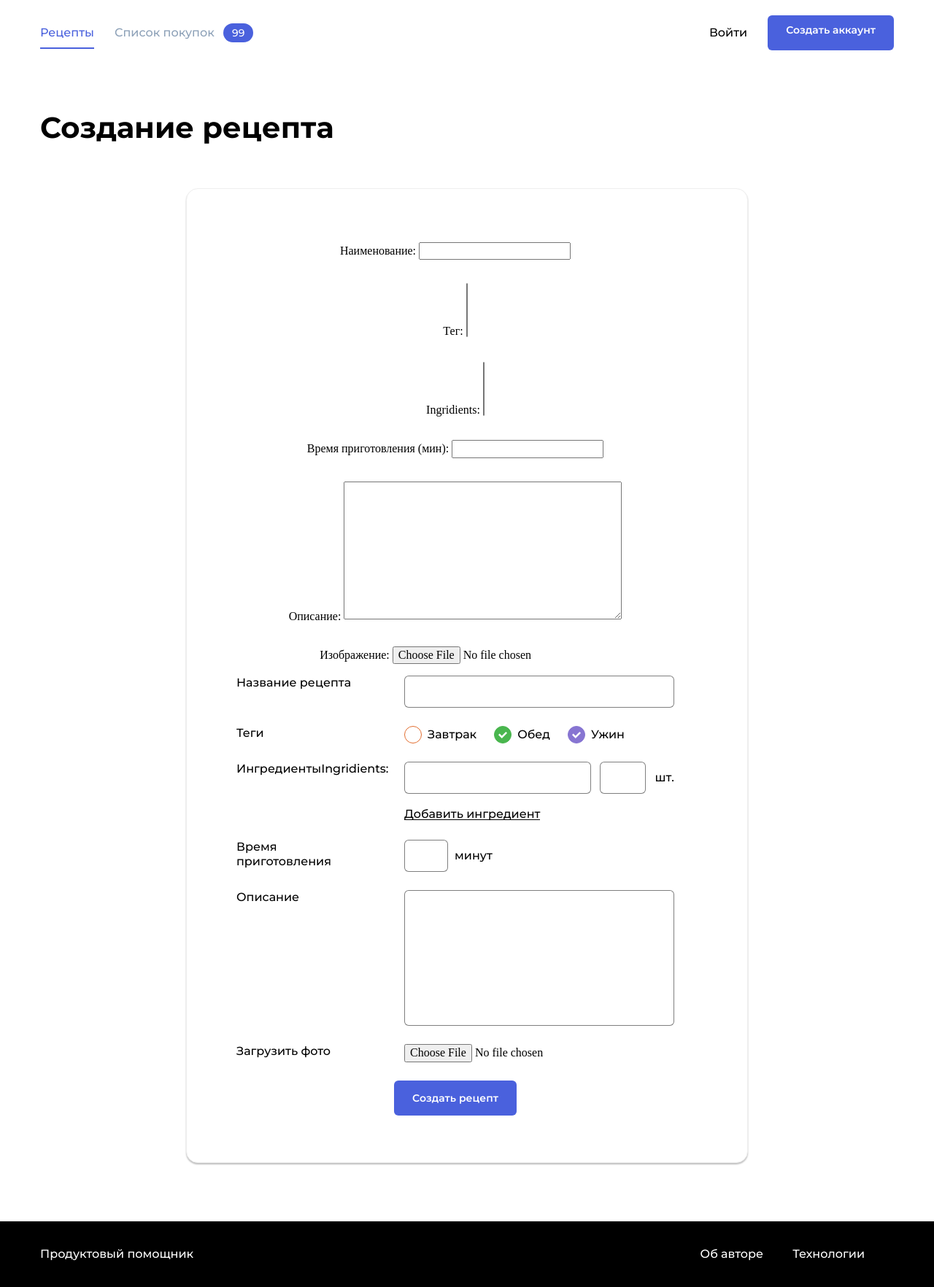
After one commit to AlexeyPeresypkin/foodgram, a Django app: page /recipe/new/ in a window 1280 px wide. The commit adds this page. Shown: the whole page at 73% size. Run offline with Django 4.2, Linux system fonts and the light colour scheme; data that the repository does not hold is empty.

Commit message:
Start to create reciper_create form/views

```diff
--- a/recipes/models.py
+++ b/recipes/models.py
@@ -108,7 +108,7 @@ class Recipe(models.Model):
         super().save(force_insert, force_update, using, update_fields)
 
     def get_absolute_url(self):
-        return reverse('recipe-detail', kwargs={'pk': self.pk})
+        return reverse('recipe_detail', kwargs={'pk': self.pk})
 
 
 class RecipeIngredient(models.Model):
--- a/recipes/templates/includes/nav.html
+++ b/recipes/templates/includes/nav.html
@@ -9,7 +9,7 @@
 
                     <li class="nav__item"><a href="#" class="nav__link link">Мои
                         подписки</a></li>
-                    <li class="nav__item"><a href="#" class="nav__link link">Создать
+                    <li class="nav__item"><a href="{% url 'recipe_create' %}" class="nav__link link">Создать
                         рецепт</a></li>
                     <li class="nav__item"><a href="#" class="nav__link link">Избранное</a>
                     </li>
--- a/recipes/templates/includes/recipe_card.html
+++ b/recipes/templates/includes/recipe_card.html
@@ -1,13 +1,13 @@
 <div class="card" data-id="120">
             {% load thumbnail %}
             {% thumbnail recipe.image "364x240" crop="center" upscale=True as im %}
-                <a href="{% url 'recipe-detail' recipe.pk %}" class="link" target="_blank"><img
+                <a href="{% url 'recipe_detail' recipe.pk %}" class="link" target="_blank"><img
                         src="{{ im.url }}" alt="{{ recipe.title }}"
                         class="card__image"></a>
             {% endthumbnail %}
 
             <div class="card__body">
-                <a class="card__title link" href="{% url 'recipe-detail' recipe.pk %}"
+                <a class="card__title link" href="{% url 'recipe_detail' recipe.pk %}"
                    target="_blank">{{ recipe.title }}</a>
                 <ul class="card__items">
                     {% for tag in recipe.tags.all %}
--- /dev/null
+++ b/recipes/templates/recipe_create.html
@@ -0,0 +1,125 @@
+{% extends 'base.html' %}
+{% load static %}
+{% block title %} Рецепты {% endblock %}
+{% block css %}
+    <link rel="stylesheet" href="{% static 'pages/form.css' %}">
+{% endblock %}
+
+{% block header %}
+    <div class="main__header">
+        <h1 class="main__title">Создание рецепта </h1>
+    </div>
+{% endblock %}
+
+{% block content %}
+    <div class="form-container">
+        <form class="form" method="post" enctype="multipart/form-data">
+            {% csrf_token %}
+            {{ form.as_p }}
+            <div class="form__group">
+                <label for="{{ form.title.id_for_label }}" class="form__label">Название
+                    рецепта</label>
+                <div class="form__field-group">
+                    <input type="text" id="id_name" name="title"
+                           class="form__input">
+                    {% if form.title.errors %}
+                        {% for error in form.title.errors %}
+                            <span class="form__error">{{ error }}</span>
+                        {% endfor %}
+                    {% endif %}
+                </div>
+            </div>
+
+            <div class="form__group">
+                <p class="form__label">Теги</p>
+                <div class="form__field-group">
+                    <div class="tags">
+                        <div class="tags__item">
+                            <input type="checkbox" name="breakfast"
+                                   id="id_breakfast"
+                                   class="tags__checkbox tags__checkbox_style_orange">
+                            <label for="id_breakfast" class="tags__label">Завтрак</label>
+                        </div>
+                        <div class="tags__item">
+                            <input type="checkbox" name="lunch" id="id_lunch"
+                                   class="tags__checkbox tags__checkbox_style_green"
+                                   checked>
+                            <label for="id_lunch"
+                                   class="tags__label">Обед</label>
+                        </div>
+                        <div class="tags__item">
+                            <input type="checkbox" name="dinner" id="id_dinner"
+                                   class="tags__checkbox tags__checkbox_style_purple"
+                                   checked>
+                            <label for="id_dinner"
+                                   class="tags__label">Ужин</label>
+                        </div>
+                    </div>
+                    <span class="form__error"></span>
+                </div>
+            </div>
+
+            <div class="form__group">
+                <label for="nameIngredient"
+                       class="form__label">Ингредиенты{{ form.ingridients.label_tag }}</label>
+                <div class="form__field-group">
+                    <div class="form__field-group-ingredientes">
+                        <div class="form__dropdown">
+                            <input type="text" id="nameIngredient"
+                                   class="form__input">
+                            <div class="form__dropdown-items"></div>
+                        </div>
+                        <input type="number" id="cantidad" class="form__input"
+                               min="1">
+                        <label for="cantidad" class="form__label"
+                               id="cantidadVal">шт.</label>
+                    </div>
+                    <div class="form__field-group-ingredientes-container">
+                    </div>
+                    <span class="form__ingredient-link" id="addIng">Добавить ингредиент</span>
+                    <span class="form__error"></span>
+                </div>
+            </div>
+
+            <div class="form__group">
+                <label for="id_time" class="form__label">Время
+                    приготовления</label>
+                <div class="form__field-group form__field-group_time">
+                    <input type="text" id="id_time" name="name"
+                           class="form__input">
+                    <label for="id_time" class="form__label">минут</label>
+                    <span class="form__error"></span>
+                </div>
+            </div>
+            <div class="form__group">
+                <label for="id_description"
+                       class="form__label">Описание</label>
+                <div class="form__field-group">
+                    <textarea name="description" id="id_description" rows="8"
+                              class="form__textarea"></textarea>
+                    <span class="form__error"></span>
+                </div>
+            </div>
+            <div class="form__group">
+                <span class="form__label">Загрузить фото</span>
+                <div class="form__field-group">
+                    <input type="file" name="file" id="id_file">
+                    <span class="form__error"></span>
+                </div>
+            </div>
+            <div class="form__footer">
+                <button class="button button_style_blue">Создать рецепт
+                </button>
+            </div>
+        </form>
+    </div>
+{% endblock %}
+
+
+{% block script %}
+    <script src="{% static 'js/config/config.js' %}"></script>
+    <script src="{% static 'js/components/Header.js' %}"></script>
+    <script src="{% static 'js/utils/debouncing.js' %}"></script>
+    <script src="{% static 'js/api/Api.js' %}"></script>
+    <script src="{% static 'formRecipe.js' %}"></script>
+{% endblock %}
--- a/recipes/urls.py
+++ b/recipes/urls.py
@@ -16,10 +16,12 @@ Including another URLconf
 from django.contrib import admin
 from django.urls import path, include
 
-from recipes.views import RecipesListView, RecipeDetailView, RecipesByAuthor
+from recipes.views import RecipesListView, RecipeDetailView, RecipesByAuthor, \
+    RecipeCreateView
 
 urlpatterns = [
     path('', RecipesListView.as_view(), name='index'),
-    path('recipe/<int:pk>/', RecipeDetailView.as_view(), name='recipe-detail'),
+    path('recipe/<int:pk>/', RecipeDetailView.as_view(), name='recipe_detail'),
+    path('recipe/new/', RecipeCreateView.as_view(), name='recipe_create'),
     path('author/<int:pk>/', RecipesByAuthor.as_view(), name='recipes_by_author'),
 ]
--- a/recipes/views.py
+++ b/recipes/views.py
@@ -40,4 +40,12 @@ class RecipesByAuthor(ListView):
 
 
 class RecipeCreateView(CreateView):
-    pass
+    model = Recipe
+    template_name = 'recipe_create.html'
+    fields = ['title',
+              'tags',
+              'ingridients',
+              'time_cooking',
+              'description',
+              'image',
+              ]
```
Also changed, not shown: recipes/forms.py (added, +15 -0 lines).
